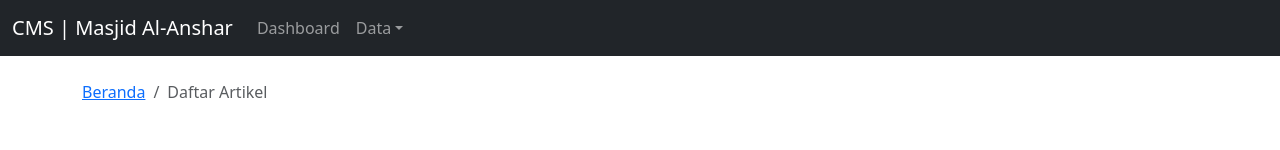
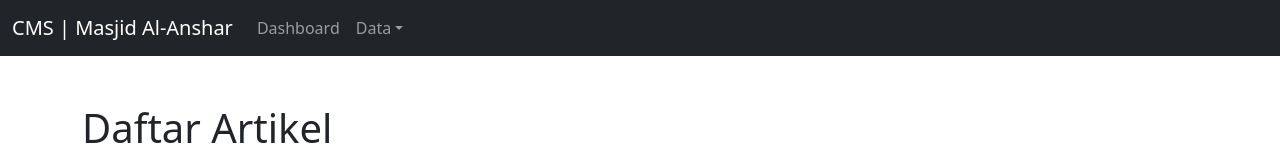
Before and after one commit to Joshtri/admin-cms-al-anshar-client, a React (Vite) app: page /daftar-artikel in a window 1280 px wide. Shown: the top 150 px of the page. Built offline with nearby package versions, Linux system fonts and the light colour scheme; no server answers.

Commit message:
fixing all error

```diff
--- a/src/pages/Articles/ArticleListPage.jsx
+++ b/src/pages/Articles/ArticleListPage.jsx
@@ -2,7 +2,7 @@ import React, { useState, useEffect } from 'react';
 import { Row, Col, Form, Button } from 'react-bootstrap';
 import { FaEye, FaEdit, FaTrash } from 'react-icons/fa';
 import Layout from '../Layout';
-import Breadcrumbs from '../../components/BreadCrumbs';
+// import Breadcrumbs from '../../components/BreadCrumbs';
 import DataTable from '../../components/DataTable';
 import Pagination from '../../components/Pagination';
 import { Link } from 'react-router-dom';
@@ -45,10 +45,10 @@ function ArticleListPage() {
   const startIndex = (currentPage - 1) * itemsPerPage;
   const paginatedArticles = filteredArticles.slice(startIndex, startIndex + itemsPerPage);
 
-  const breadcrumbItems = [
-    { label: 'Beranda', href: '/dashboard', active: false },
-    { label: 'Daftar Artikel', href: '/daftar-artikel', active: true },
-  ];
+  // const breadcrumbItems = [
+  //   { label: 'Beranda', href: '/dashboard', active: false },
+  //   { label: 'Daftar Artikel', href: '/daftar-artikel', active: true },
+  // ];
 
   const handleDelete = async (id) => {
     try {
@@ -76,7 +76,7 @@ function ArticleListPage() {
         {/* Breadcrumbs */}
         <Row className="my-4">
           <Col>
-            <Breadcrumbs items={breadcrumbItems} />
+            {/* <Breadcrumbs items={breadcrumbItems} /> */}
           </Col>
         </Row>
 
```
